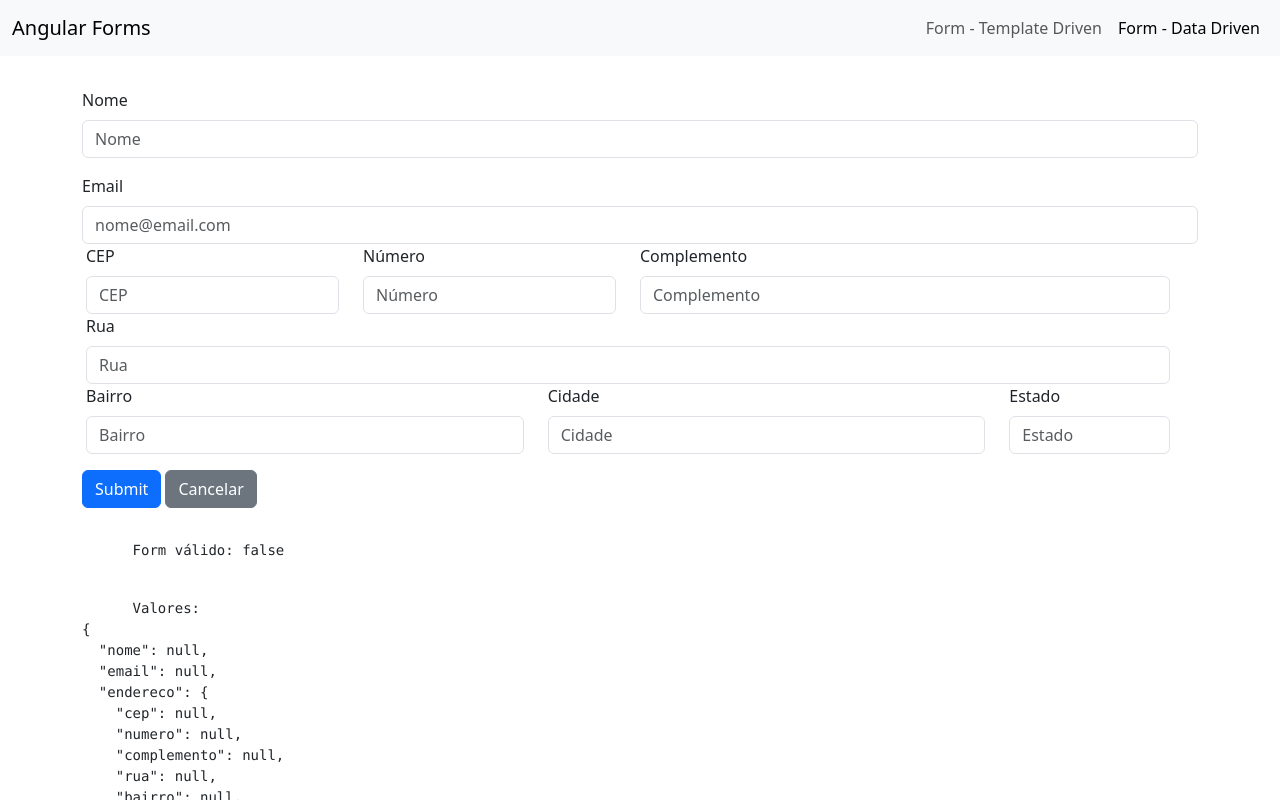
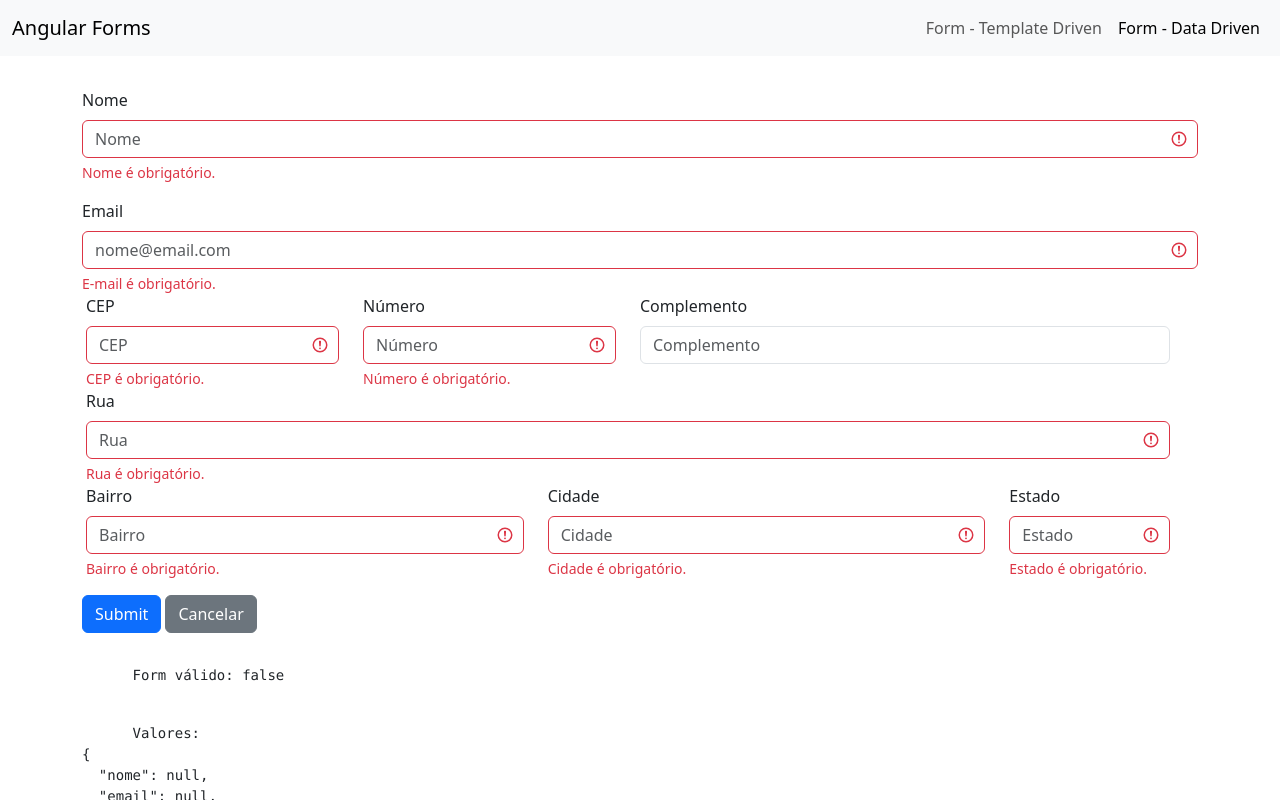
Before and after one commit to rafaelpeinado/angular, an Angular app in the folder projetos/forms/: page /data-form in a window 1280 px wide. Both pictures are taken after typing "Sample", "name@example.com", "Sample", "Sample", "Sample", "Sample" into the empty fields and a click on the button "Cancelar". Shown: the top 800 px of the page. Built offline with nearby package versions, Linux system fonts and the light colour scheme; no server answers.

Commit message:
wip: finaliza verificar validação dos campos com o botão submit

```diff
--- a/projetos/forms/src/app/data-form/data-form.component.html
+++ b/projetos/forms/src/app/data-form/data-form.component.html
@@ -3,10 +3,17 @@
     <label for="nome" class="form-label">Nome</label>
     <!-- também podemos usar: -->
     <!-- [class.is-invalid]="!formulario.get('nome')?.valid && formulario.get('nome')?.touched" -->
-    <input type="text" class="form-control"
+    <!-- <input type="text" class="form-control"
       [class.is-invalid]="!formulario.controls['nome'].valid && formulario.controls['nome'].touched" id="nome"
       placeholder="Nome" formControlName="nome" aria-describedby="nome">
     <div *ngIf="!formulario.controls['nome'].valid && formulario.controls['nome'].touched" id="nome"
+      class="invalid-feedback">
+      Nome é obrigatório.
+    </div> -->
+    <input type="text" class="form-control"
+      [class.is-invalid]="!formulario.controls['nome'].valid && (formulario.controls['nome'].touched || formulario.controls['nome'].dirty)"
+      id="nome" placeholder="Nome" formControlName="nome" aria-describedby="nome">
+    <div *ngIf="!formulario.controls['nome'].valid && (formulario.controls['nome'].touched || formulario.controls['nome'].dirty)" id="nome"
       class="invalid-feedback">
       Nome é obrigatório.
     </div>
@@ -102,6 +109,7 @@
   </div>
 
   <div class="col-12">
+    <!-- <button type="submit" class="btn btn-primary mb-3" [disabled]="!formulario.valid">Submit</button> -->
     <button type="submit" class="btn btn-primary mb-3">Submit</button>
     <button class="btn btn-secondary mb-3 ms-1" (click)="resetar()">Cancelar</button>
   </div>
--- a/projetos/forms/src/app/data-form/data-form.component.ts
+++ b/projetos/forms/src/app/data-form/data-form.component.ts
@@ -48,6 +48,7 @@ export class DataFormComponent implements OnInit {
 
   public onSubmit(): void {
     console.log(this.formulario);
+    if (this.formulario.valid) {
       this.http.post('https://httpbin.org/post', this.formulario.value)
         .subscribe((dados) => {
           console.log(dados);
@@ -55,6 +56,17 @@ export class DataFormComponent implements OnInit {
           this.resetar();
         },
           (error: any) => alert('erro'));
+      return;
+    }
+    console.log('formulario invalido');
+    this.verificaValidacoesForm(this.formulario);
+    // Object.keys(this.formulario.controls)
+    //   .map((campo) => {
+    //     console.log(campo);
+    //     const controle = this.formulario.get(campo);
+    //     // controle?.markAsDirty();
+    //     controle?.markAsTouched();
+    //   });
   }
 
   public resetar(): void {
@@ -71,6 +83,18 @@ export class DataFormComponent implements OnInit {
           .subscribe((dados) => this.populaDadosForm(dados));
       }
     }
+  }
+
+  private verificaValidacoesForm(formGroup: FormGroup): void {
+    Object.keys(formGroup.controls)
+      .map((campo) => {
+        console.log(campo);
+        const controle = formGroup.get(campo);
+        controle?.markAsTouched();
+        if (controle instanceof FormGroup) {
+          this.verificaValidacoesForm(controle);
+        }
+      });
   }
 
   private resetaDadosForm(): void {
```
Also changed, not shown: 1 other file (tests, documents, lock files or other folders). Lines whose indentation alone changed are shown as unchanged.
